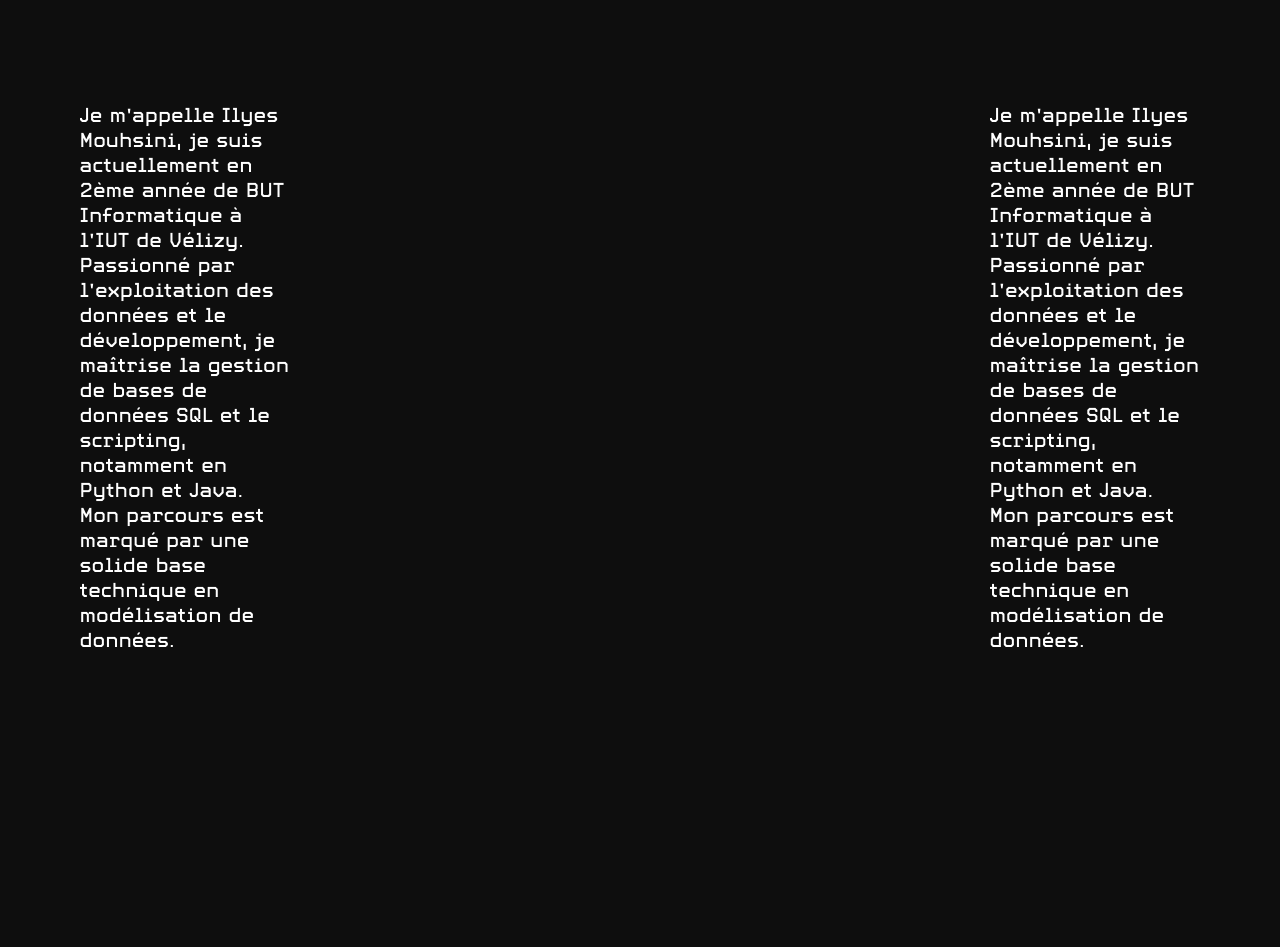
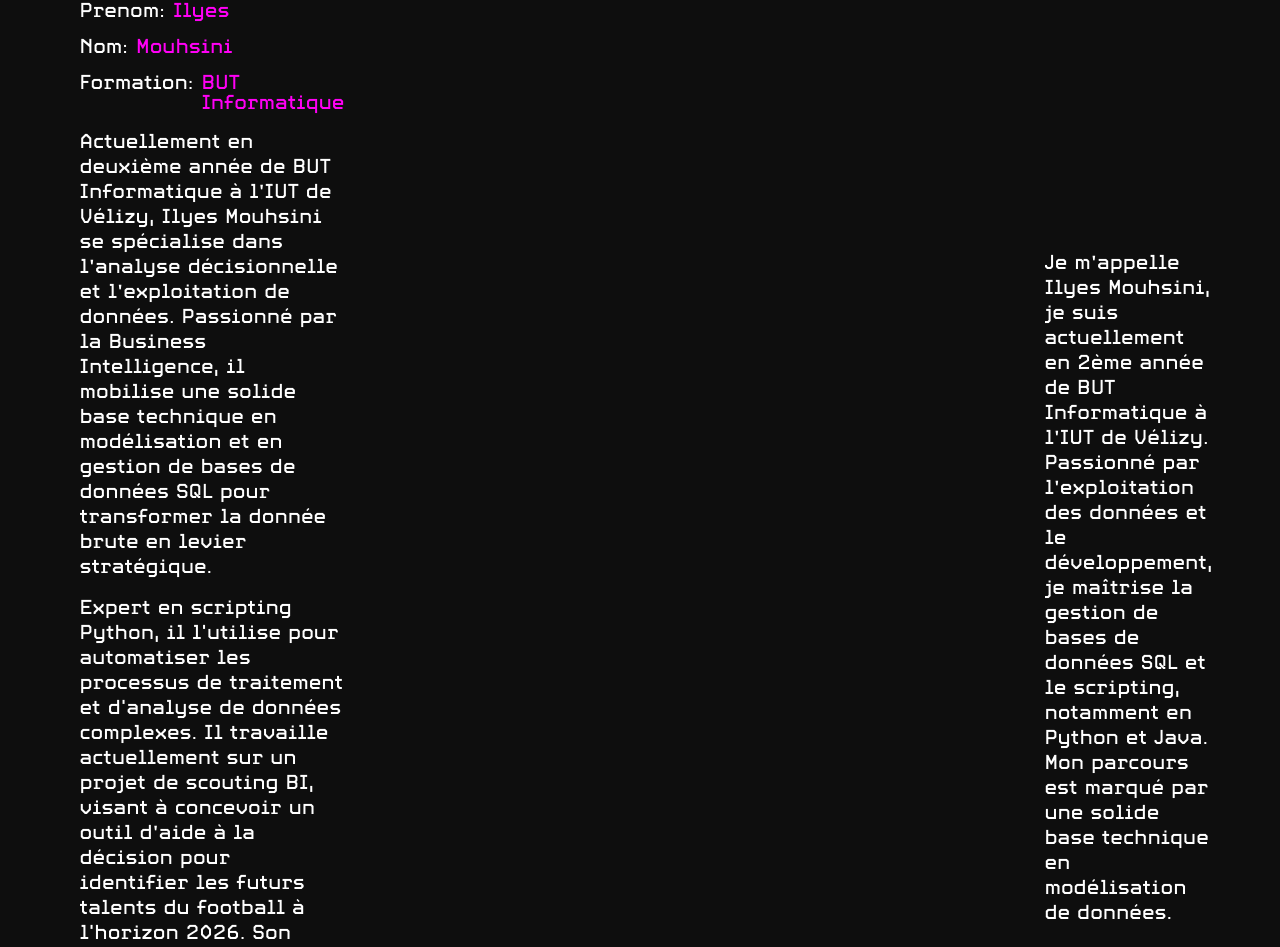
Before and after one commit to IlyesMouhsini/Portfolio, a SvelteKit app: page / in a window 1280 px wide. Shown: the part 1039-1986 px from the top of the page. Before the commit the page ends 1789 px from the top, so only its background shows below. Built offline with nearby package versions, Linux system fonts and the light colour scheme.

Commit message:
Avancée de la section à propos

```diff
--- a/src/lib/components/Navbar.svelte
+++ b/src/lib/components/Navbar.svelte
@@ -1,24 +1,19 @@
 <script>
-  // Tableau des liens affichés dans la barre de navigation.
+  // On retire 'SP' du tableau car on va le gérer à part pour sa couleur rose
   let navItems = ['A propos', 'Experiences', 'Projets', 'Contacts', 'SP'];
 </script>
 
-<!-- Conteneur principal de la navigation. -->
-<nav class="flex items-center justify-between px-12 py-8">
-  <!-- Logo affiché à gauche dans la barre de navigation. -->
-  <img src="/IM Logo.png" alt="Logo" class="h-12 w-auto object-contain" />
+<nav class="navbar">
 
-  <!-- Liste horizontale des éléments du menu. -->
-  <ul class="flex gap-8 items-center font-base text-sm uppercase tracking-widest">
-    <!-- Boucle sur chaque élément du tableau navItems. -->
+  <img src="/IM%20Logo.png" alt="Logo" class="logo" />
+
+  <div class="nav-links">
+
     {#each navItems as item}
-      <!-- Un élément de menu individuel. -->
-      <li class="group cursor-pointer">
-        <!-- Séparateur visuel au début de chaque lien. -->
-        <span class="text-brand-green mr-1">/</span>
-        <!-- Texte du lien, avec effet de couleur au survol. -->
-        <span class="text-white hover:text-brand-green transition-colors">{item}</span>
-      </li>
+      <a href="#">/ {item}</a>
     {/each}
-  </ul>
+
+    <span class="sp-text">/ SP</span>
+
+  </div>
 </nav>
--- a/src/routes/+layout.svelte
+++ b/src/routes/+layout.svelte
@@ -1,6 +1,9 @@
 <script>
 	import '$lib/app.css';
 	import './layout.css';
+	import { onMount } from "svelte";
+  	import { sineOut } from "svelte/easing";
+  	import { fly } from "svelte/transition";
 	import favicon from '$lib/assets/favicon.svg';
 	import Navbar from '$lib/components/Navbar.svelte'; // On importe le composant
 
@@ -16,7 +19,7 @@
       <a href="#">/ Experiences</a>
       <a href="#">/ Projets</a>
       <a href="#">/ Contacts</a>
-      <a href="#" style="color: #FF00FF; hover-color: white;">/ SP</a>
+      <a href="#">/ SP</a>
     </div>
   </nav>
 {@render children()}
--- a/src/routes/+page.svelte
+++ b/src/routes/+page.svelte
@@ -50,10 +50,22 @@
   <main class="main-content">
   {#if mounted}
 
-    <div class="text-section">
+    <div class="info-text-section">
+    <div class="info-text">
+        <p class="subtitle" style="color: white;">Prenom: </p>
+        <p class="subtitle" style="color: #FF00F5;">Ilyes</p>
+    </div>
+    <div class="info-text">
+        <p class="subtitle" style="color: white;">Nom: </p>
+        <p class="subtitle" style="color: #FF00F5;">Mouhsini</p>
+    </div>
+    <div class="info-text">
+        <p class="subtitle" style="color: white;">Formation: </p>
+        <p class="subtitle" style="color: #FF00F5;">BUT Informatique</p>
+    </div>
 
-        <p class="subtitle" style="color: white;">Je m'appelle Ilyes Mouhsini, je suis actuellement en 2ème année de BUT Informatique à l'IUT de Vélizy. Passionné par l'exploitation des données et le développement, je maîtrise la gestion de bases de données SQL et le scripting, notamment en Python et Java.
-Mon parcours est marqué par une solide base technique en modélisation de données. </p>
+    <p class="subtitle" style="color: white;">Actuellement en deuxième année de BUT Informatique à l'IUT de Vélizy, Ilyes Mouhsini se spécialise dans l'analyse décisionnelle et l'exploitation de données. Passionné par la Business Intelligence, il mobilise une solide base technique en modélisation et en gestion de bases de données SQL pour transformer la donnée brute en levier stratégique.</p>
+    <p class="subtitle" style="color: white;">Expert en scripting Python, il l’utilise pour automatiser les processus de traitement et d’analyse de données complexes. Il travaille actuellement sur un projet de scouting BI, visant à concevoir un outil d'aide à la décision pour identifier les futurs talents du football à l’horizon 2026. Son profil allie rigueur technique et capacité de synthèse, avec l'ambition de devenir un consultant capable de traduire les enjeux métiers en solutions analytiques performantes. </p>
 
     </div>
 
@@ -66,6 +78,7 @@ Mon parcours est marqué par une solide base technique en modélisation de donn
       />
     </div>
 
+
     <div class="text-section">
 
         <p class="subtitle" style="color: white;">Je m'appelle Ilyes Mouhsini, je suis actuellement en 2ème année de BUT Informatique à l'IUT de Vélizy. Passionné par l'exploitation des données et le développement, je maîtrise la gestion de bases de données SQL et le scripting, notamment en Python et Java.
```
Also changed, not shown: src/lib/app.css.
